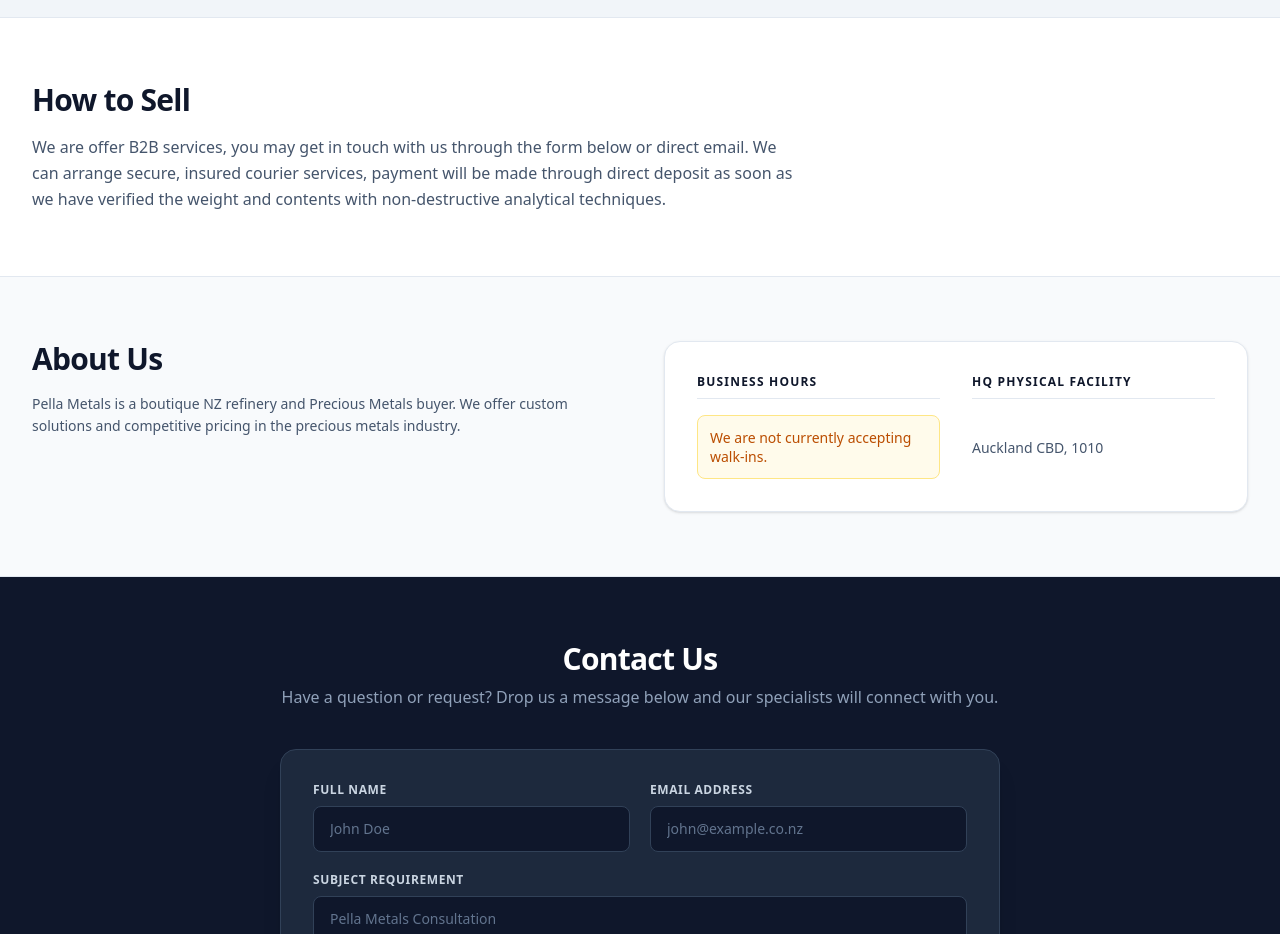
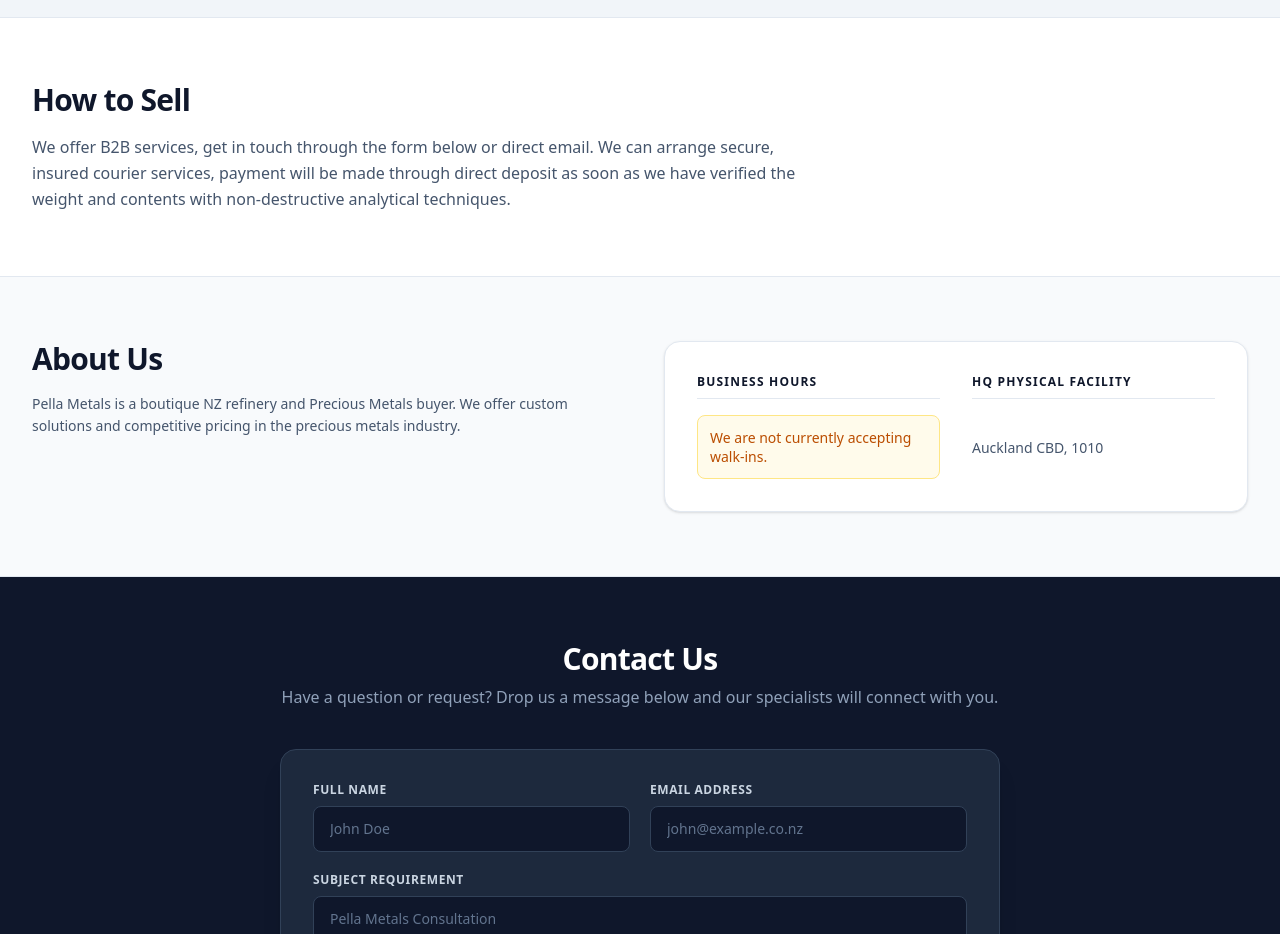
Before and after one commit to YopDude/metals, a plain HTML site: page index.html in a window 1280 px wide. Shown: the part 2360-3294 px from the top of the page. Drawn offline with nearby package versions, Linux system fonts and the light colour scheme; no server answers.

Commit message:
typo corrections

```diff
--- a/index.html
+++ b/index.html
@@ -261,7 +261,7 @@
             <div class="max-w-7xl mx-auto px-4 sm:px-6 lg:px-8">
                 <h2 class="text-2xl sm:text-3xl font-bold tracking-tight text-slate-900 mb-4">How to Sell</h2>
                 <p class="text-slate-600 leading-relaxed max-w-3xl">
-                    We are offer B2B services, you may get in touch with us through the form below or direct email. We can arrange secure, insured courier services, payment will be made through direct deposit as soon as we have verified the weight and contents with non-destructive analytical techniques.
+                    We offer B2B services, get in touch through the form below or direct email. We can arrange secure, insured courier services, payment will be made through direct deposit as soon as we have verified the weight and contents with non-destructive analytical techniques.
                 </p>
             </div>
         </section>
```
